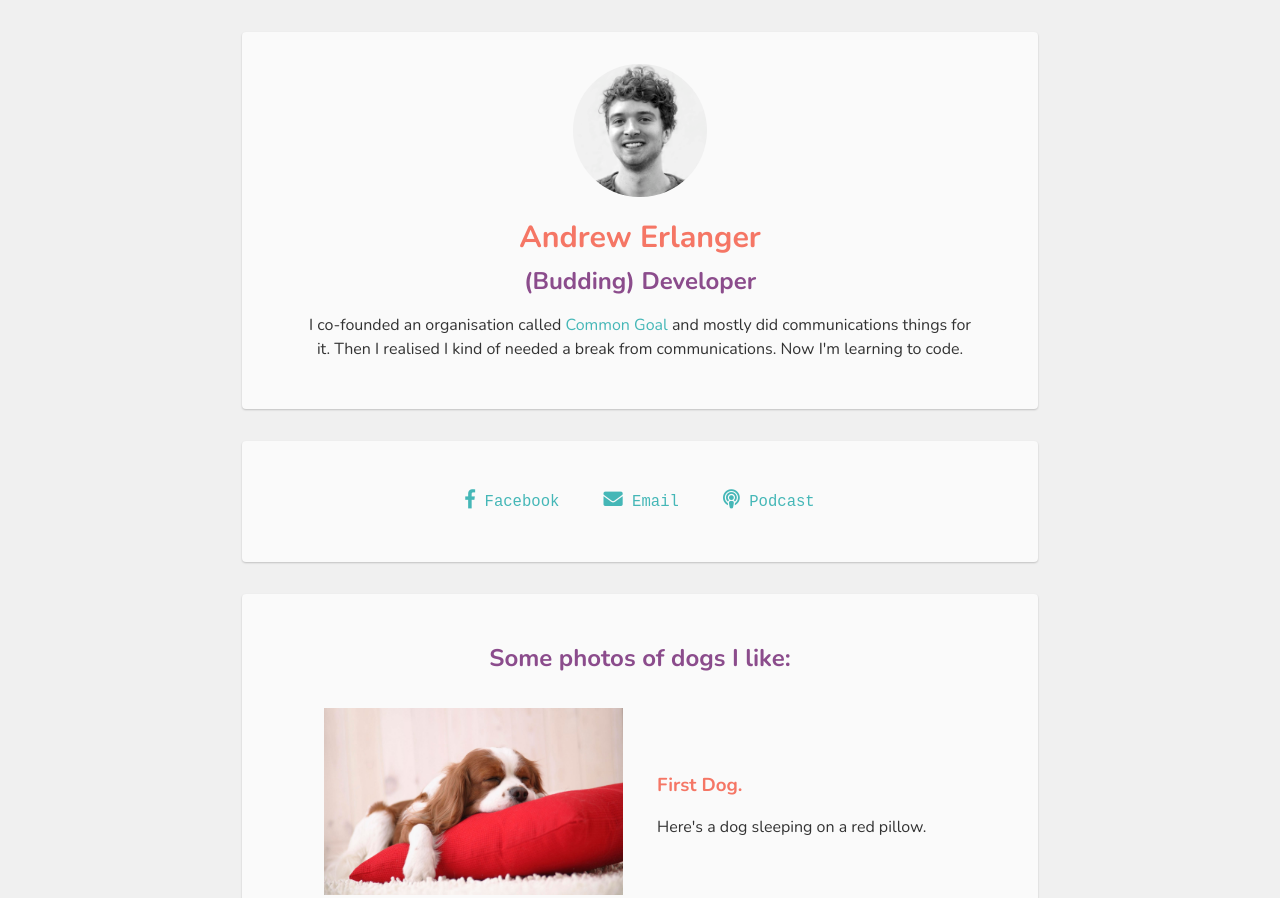
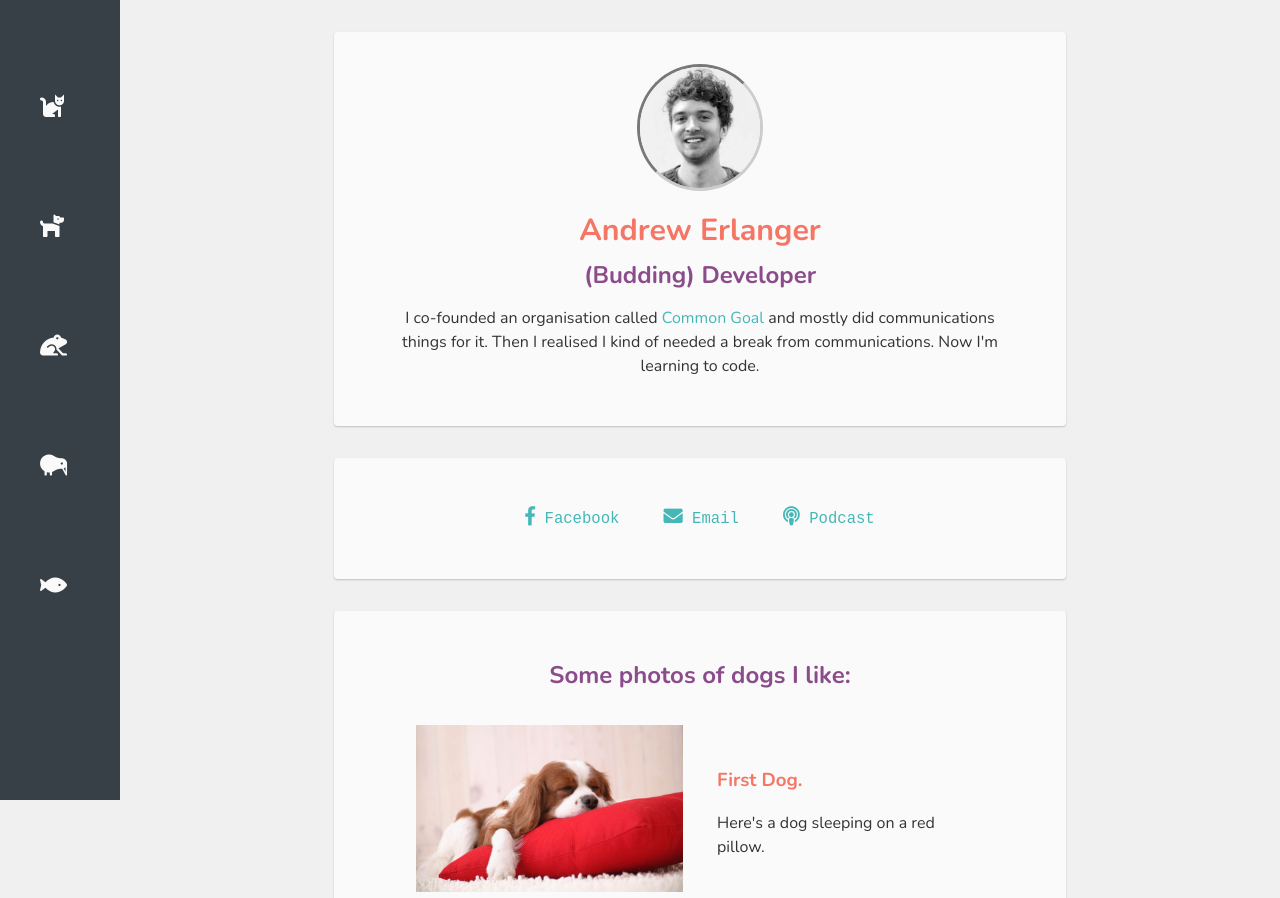
Before and after one commit to andrewerlanger/profile, a plain HTML site: page index.html in a window 1280 px wide. Shown: the top 898 px of the page. Drawn offline with nearby package versions, Linux system fonts and the light colour scheme.

Commit message:
added sidebar

```diff
--- a/index.html
+++ b/index.html
@@ -8,6 +8,16 @@
     <link rel="stylesheet" href="style.css">
   </head>
   <body>
+    <div id="sidebar">
+      <ul>
+        <l1><a href="#"><i class="fas fa-cat"></i></a></l1></br>
+        <l1><a href="#"><i class="fas fa-dog"></i></a></l1></br>
+        <l1><a href="#"><i class="fas fa-frog"></i></a></l1></br>
+        <l1><a href="#"><i class="fas fa-kiwi-bird"></i></a></l1></br>
+        <l1><a href="#"><i class="fas fa-fish"></i></a></l1></br>
+      </ul>
+    </div>
+    <div id="page-content">
       <div class="container">
         <div class="card text-center">
           <img src="./images/profile.jpg" alt="Andrew Erlanger" id="profile">
@@ -49,5 +59,6 @@
           </ul>
         </div>
       </div>
+    </div>
   </body>
 </html>
--- a/style.css
+++ b/style.css
@@ -1,5 +1,3 @@
-/*Play with the box model (margin/border/padding/width/height) by splitting your profile information into different <div> tags.*/
-
  body {
   color: rgba(0, 0, 0, 0.8);
   background-color: rgb(240, 240, 240);
@@ -38,6 +36,15 @@
   font-size: 1.20em;
  }
 
+ td {
+  width: 50%;
+  padding: 1em;
+ }
+
+ td img {
+   width: 100%;
+ }
+
  .container {
   width: 88%;
   margin: 0 auto;
@@ -60,27 +67,43 @@
   text-align: center;
  }
 
- #profile {
-   width: 20%;
-   border-radius: 50%;
- }
-
- td {
-  width: 50%;
-  padding: 1em;
- }
-
- td img {
-   width: 100%;
- }
-
  .list-inline {
-  padding-left: 0px;
+  padding-left: 0;
 }
 
 .list-inline > li {
   display: inline-block;
-  padding: 0px 20px;
+  padding: 0 20px;
+}
+
+#sidebar a {
+  color: rgb(250, 250, 250);
+  font-size: 1.5em;
+  line-height: 5em;
+}
+
+#sidebar a:hover {
+  color: rgb(210, 210, 210);
+}
+
+#profile {
+   width: 20%;
+   border-radius: 50%;
+   border: 3px inset #cccccc;
+ }
+
+#sidebar {
+  position: fixed;
+  width: 120px;
+  left: 0;
+  top: 0;
+  bottom: 0;
+  background-color: #384047;
+  padding-top: 30px;
+}
+
+#page-content {
+  margin-left: 120px;
 }
 
  @media(max-width: 720px) {
```
Lines whose indentation alone changed are shown as unchanged.
